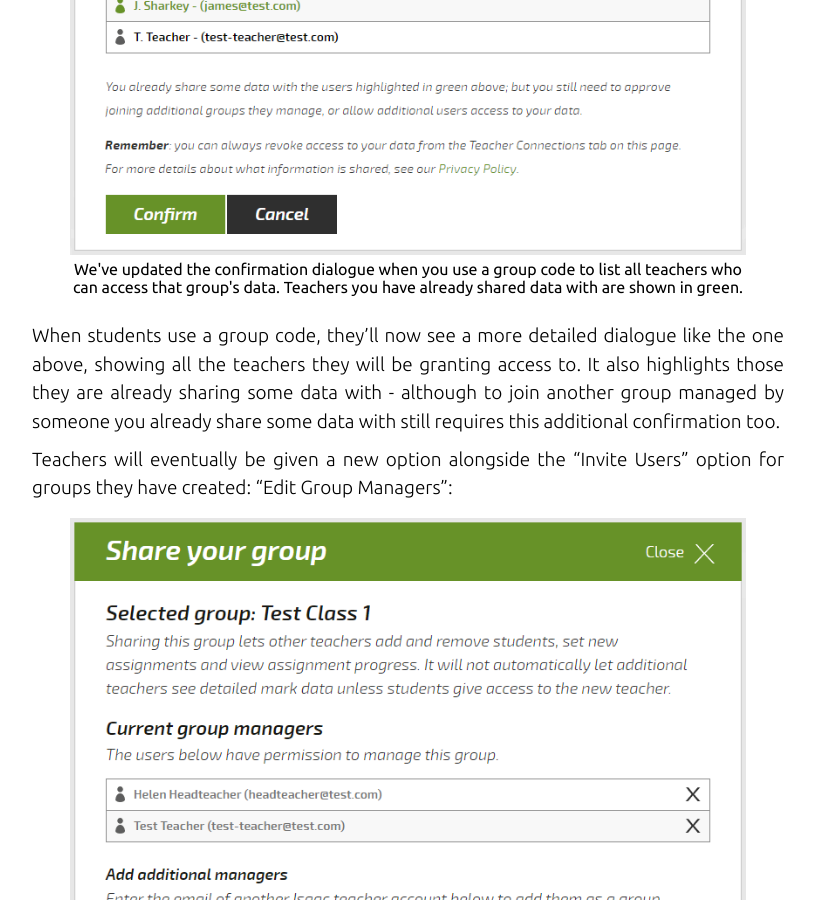
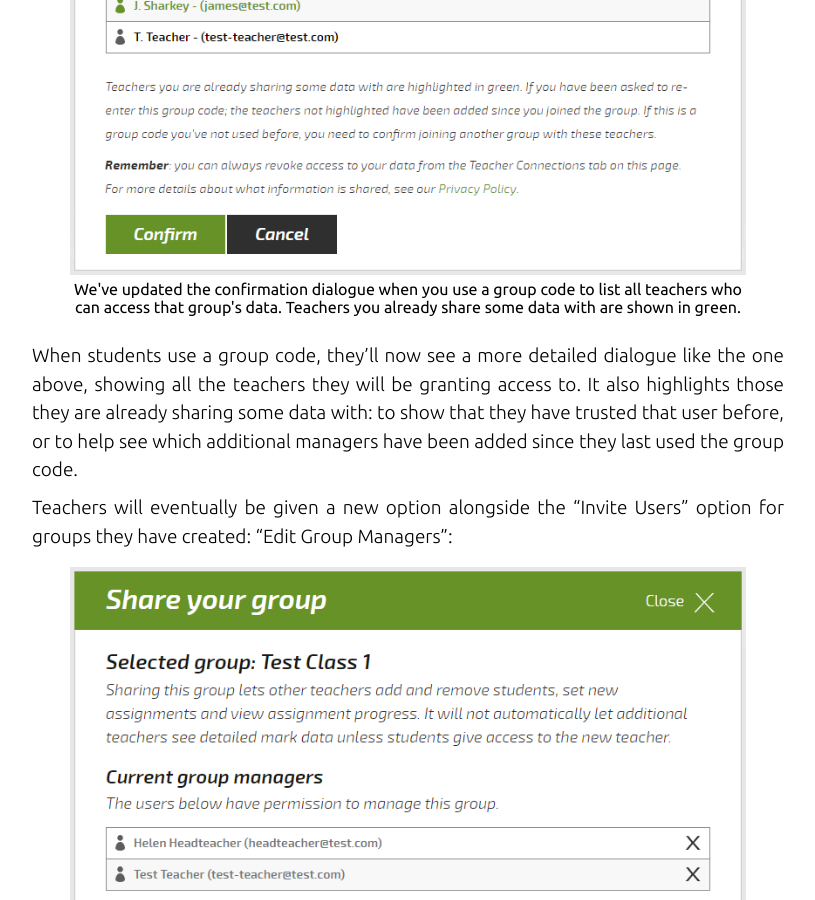
Before and after one commit to isaacphysics/isaac-labs, a Jekyll site: the page built from blog/_posts/2018-05-08-teachers-sharing-groups.markdown, in a window 1280 px wide and 900 px high, scrolled down 881 px. Shown: the whole window, without its empty margins (232-1047 px from the left). Built offline with Jekyll 4.4.1, drawn with Linux system fonts in a browser that asks for light colours; nearby versions of some CDN libraries.

Commit message:
Further wording changes to clarify authentication dialogue text

```diff
--- a/blog/_posts/2018-05-08-teachers-sharing-groups.markdown
+++ b/blog/_posts/2018-05-08-teachers-sharing-groups.markdown
@@ -15,10 +15,10 @@ Why has this been so tricky to implement? Our data sharing model puts students i
 
 <figure style="text-align:center;margin:15px auto 25px auto;width:90%;">
     <img src="/images/sharing-groups/auth-dialogue-box.png" alt="The new sharing confirmation dialogue box, listing the names and emails of all teachers who manage the group.">
-    <figcaption>We've updated the confirmation dialogue when you use a group code to list all teachers who can access that group's data. Teachers you have already shared data with are shown in green.</figcaption>
+    <figcaption>We've updated the confirmation dialogue when you use a group code to list all teachers who can access that group's data. Teachers you already share some data with are shown in green.</figcaption>
 </figure>
 
-When students use a group code, they'll now see a more detailed dialogue like the one above, showing all the teachers they will be granting access to. It also highlights those they are already sharing some data with - although to join another group managed by someone you already share some data with still requires this additional confirmation too.
+When students use a group code, they'll now see a more detailed dialogue like the one above, showing all the teachers they will be granting access to. It also highlights those they are already sharing some data with: to show that they have trusted that user before, or to help see which additional managers have been added since they last used the group code.
 
 Teachers will eventually be given a new option alongside the "Invite Users" option for groups they have created: "Edit Group Managers":
 <figure style="text-align:center;margin:15px auto 25px auto;width:90%;">
```
Also changed, not shown: blog/images/sharing-groups/auth-dialogue-box.png.
